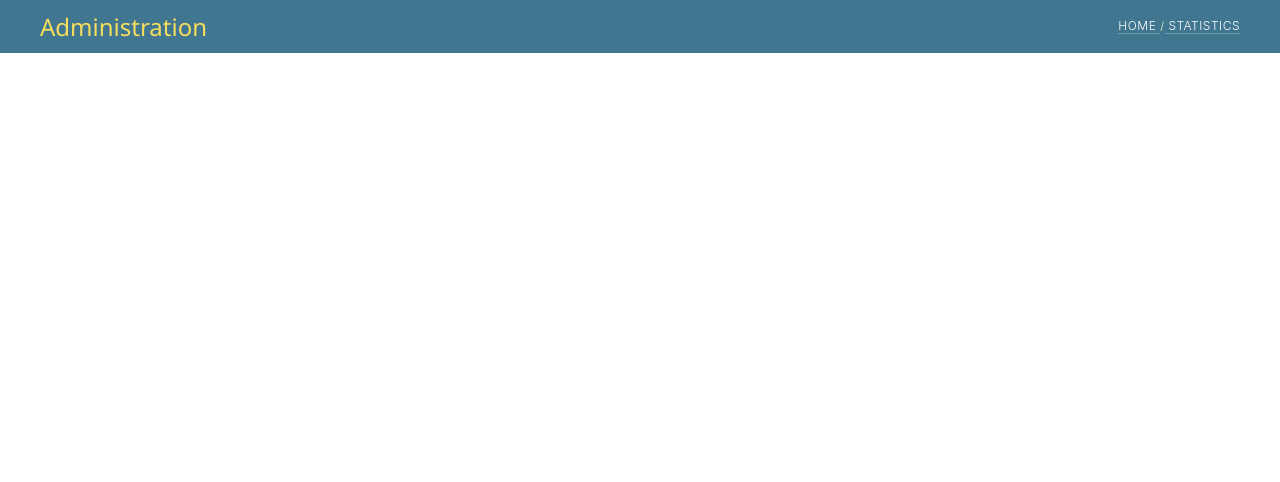
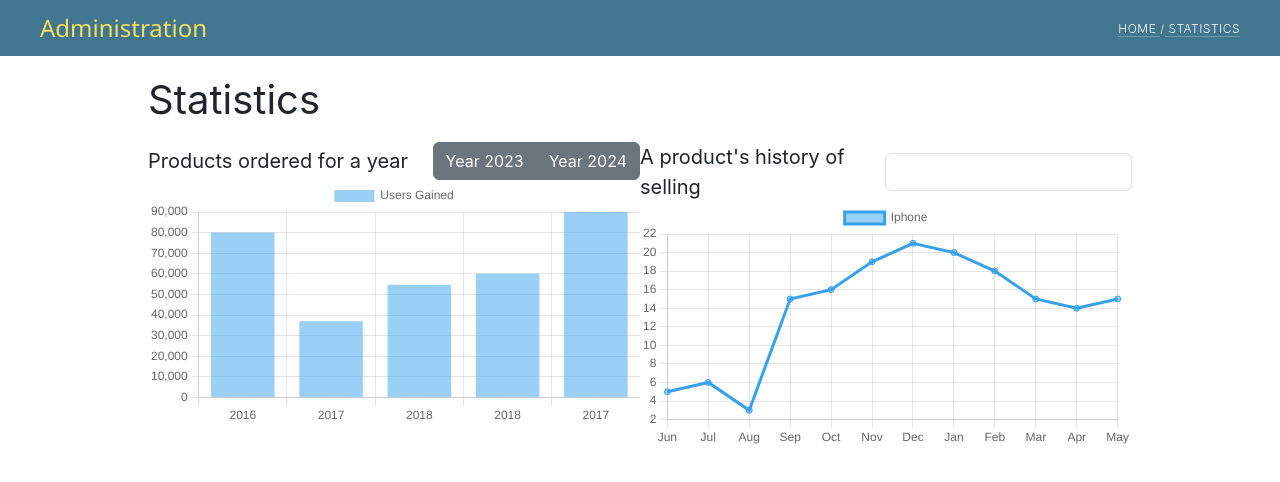
Before and after one commit to kostiadubohrii/coursework, a React (Create React App) app in the folder frontend/: page / in a window 1280 px wide. Shown: the top 482 px of the page. Built offline with nearby package versions, Linux system fonts and the light colour scheme.

Commit message:
charts update

```diff
--- a/frontend/src/components/app/App.js
+++ b/frontend/src/components/app/App.js
@@ -1,9 +1,12 @@
 import AdminPanel from "../adminPanel/AdminPanel";
-
+import Statistics from "../statPage/Statistics";
 
 function App() {
   return (
-    <AdminPanel/>
+    <>
+      <AdminPanel/>
+      <Statistics/>
+    </>
   );
 }
 
--- /dev/null
+++ b/frontend/src/components/customCharts/BarChart.js
@@ -0,0 +1,37 @@
+import { useState } from 'react';
+
+import {ButtonGroup, Button} from 'react-bootstrap';
+import './styles.scss';
+import {Bar} from 'react-chartjs-2';
+import {Chart as ChartJS} from 'chart.js/auto';
+
+import {UserData} from '../../services/data';
+
+
+const BarChart = () => {
+  const [userData, setUserData] = useState({
+    labels: UserData.map((data) => data.year),
+    datasets: [{
+      label: "Users Gained",
+      data: UserData.map((data) => data.userGain)
+    }]
+  });
+    return (
+        <div className="section">
+            <div className="section_settings">
+                <div className="title">Products ordered for a year</div>
+                <div clasNames="panel">
+                    <ButtonGroup>
+                        <Button variant="secondary">Year 2023</Button>
+                        <Button variant="secondary">Year 2024</Button>
+                    </ButtonGroup>
+                </div>
+            </div>
+            <div class="chart">
+                <Bar data={userData} />
+            </div>
+        </div>
+    )
+}
+
+export default BarChart;
--- /dev/null
+++ b/frontend/src/components/customCharts/ProductChart.js
@@ -0,0 +1,121 @@
+import { useState, useEffect, useCallback, useRef } from 'react';
+
+import Form from 'react-bootstrap/Form';
+import './styles.scss';
+import {Line} from 'react-chartjs-2';
+import {Chart as ChartJS} from 'chart.js/auto';
+
+
+const SearchPanel = () => {
+	const [name, setName] = useState('');
+	const [data, setData] = useState([{ name: 'Apple Iphone' }, { name: 'Apple watch' }, { name: 'HP M27fq' }]);
+	const [results, setResults] = useState([]);
+	const [product, setProduct] = useState(null);
+
+	const dropdownRef = useRef(null);
+
+	const handleChange = useCallback((e) => {
+	  setName(e.target.value);
+	}, []);
+
+	useEffect(() => {
+	  setResults(searchProduct(data, name));
+	}, [name]);
+
+	function searchProduct(items, name) {
+	  name = name.toLowerCase().replace(/\s/g, '');
+	  if (name.length === 0) {
+		 return items;
+	  }
+
+	  return items.filter((item) => {
+		 return item.name.toLowerCase().replace(/\s/g, '').indexOf(name) > -1;
+	  });
+	}
+
+	function toggleDisplay(toRemove){
+		if (toRemove) {
+			dropdownRef.current.classList.remove('display-block');
+			dropdownRef.current.classList.add('display-none');
+		}else {
+			dropdownRef.current.classList.remove('display-none');
+			dropdownRef.current.classList.add('display-block');
+		}
+	}
+
+	const handleClickOutside = (event) => {
+		if (dropdownRef.current && !dropdownRef.current.contains(event.target)) {
+			toggleDisplay(true)
+		}
+	};
+
+	useEffect(() => {
+		document.addEventListener('mousedown', handleClickOutside);
+
+		return () => {
+		  document.removeEventListener('mousedown', handleClickOutside);
+		};
+
+	}, []);
+
+	const handleClick = () => {
+		toggleDisplay(false)
+	}
+
+	const handleItemClick = (product) => {
+		setProduct(product)
+	}
+
+	useEffect(() => {
+		toggleDisplay(true)
+	}, [product])
+
+
+	return (
+	  <>
+		 <Form.Control
+		 		type="name"
+				id="name"
+				onChange={(e) => handleChange(e)}
+				onClick={handleClick}/>
+		 <div className="dropdown display-none" ref={dropdownRef}>
+			<ul>
+				{
+					results.map((item, i) => {
+						return <li key={i} onClick={() => handleItemClick(item)}>{item.name}</li>
+					})
+				}
+			</ul>
+		 </div>
+	  </>
+	);
+ };
+
+const ProductChart = () => {
+	const [userData, setUserData] = useState({
+			labels: ['Jun', 'Jul', 'Aug','Sep','Oct','Nov','Dec','Jan','Feb',"Mar",'Apr','May'],
+			datasets:[
+				{
+					label: 'Iphone',
+					data: [5, 6, 3, 15, 16, 19, 21, 20, 18, 15, 14, 15],
+					}
+			]
+  		});
+
+
+    return (
+        <div class="section">
+            <div class="section_settings">
+                <div class="title">A product's history of selling</div>
+                <div class="search">
+                   <SearchPanel/>
+                </div>
+            </div>
+            <div class="chart">
+                <Line data={userData}/>
+            </div>
+        </div>
+    )
+}
+
+export default ProductChart;
--- /dev/null
+++ b/frontend/src/components/customCharts/styles.scss
@@ -0,0 +1,45 @@
+.section {
+    width: 800px;
+    margin-top: 10px;
+    &_settings {
+        display: flex;
+        justify-content: space-between;
+        align-items: center;
+        .title {
+            font-size: 20px;
+        }
+        .search {
+            .dropdown {
+                position: fixed;
+                max-height: 140px;
+                width: 215px;
+                box-shadow: 0 4px 6px -1px rgb(0 0 0 / 0.1), 0 2px 4px -2px rgb(0 0 0 / 0.1);
+                overflow-y: scroll;
+                ul {
+                    padding-top: 5px;
+                    padding: 0;
+                    margin: 0;
+                    margin-bottom: 10px;
+                    li {
+                        padding-left: 10px;
+                        height: 30px;
+                        font-size: 18px;
+                        cursor: pointer;
+                        &:hover {
+                            box-shadow: 0 4px 6px -1px rgb(0 0 0 / 0.1), 0 2px 4px -2px rgb(0 0 0 / 0.1);
+
+                         }
+                    }
+
+                }
+            }
+        }
+    }
+}
+
+.display-none {
+    display: none;
+}
+.display-block {
+    display: block;
+}
--- /dev/null
+++ b/frontend/src/components/statPage/Statistics.js
@@ -0,0 +1,39 @@
+import 'chart.js';
+import './statistics.scss';
+
+import BarChart from '../customCharts/BarChart';
+import ProductChart from '../customCharts/ProductChart'
+
+const Statistics = () => {
+    return (
+        <div className='custom-container'>
+            <h1 className="title">Statistics</h1>
+            <div className="menu">
+                <BarChart/>
+                <ProductChart/>
+                {/* <div class="section section_doughnuts">
+                    <div class="divider"> */}
+
+                        {/* <div class="doughtnut doughtnut_ordered-products">
+                            <div class="title-settings">
+                                <div class="title">Products ordered</div>
+                                <div class="setting">
+                                    <div class="btn-group" role="group2" aria-label="Basic radio toggle button group">
+                                        <button type="button" class="btn btn-outline-primary">TOP 5</button>
+                                        <button type="button" class="btn btn-outline-primary">TOP 10</button>
+                                        <button type="button" class="btn btn-outline-primary">TOP 15</button>
+                                    </div>
+                                </div>
+                            </div>
+                            <div class="diagram produts-ordered-chart">
+                                <canvas id="produts-ordered-chart"></canvas>
+                            </div>
+                        </div> */}
+                    {/* </div>
+                </div> */}
+            </div>
+        </div>
+    )
+}
+
+export default Statistics;
--- /dev/null
+++ b/frontend/src/components/statPage/statistics.scss
@@ -0,0 +1,13 @@
+.custom-container {
+    width: 80vw;
+    margin: 0 auto;
+    padding: 20px;
+    .title{
+        font-weight: 400;
+    }
+    .menu {
+        display: flex;
+        justify-content: space-between;
+
+    }
+}
--- a/frontend/src/index.js
+++ b/frontend/src/index.js
@@ -1,6 +1,7 @@
 import React from 'react';
 import ReactDOM from 'react-dom/client';
 import App from './components/app/App';
+import 'bootstrap/dist/css/bootstrap.min.css';
 
 import './styles/styles.scss';
 
--- /dev/null
+++ b/frontend/src/services/data.js
@@ -0,0 +1,32 @@
+export const UserData = [
+    {
+        id: 1,
+        year: 2016,
+        userGain: 80000,
+        userLost: 823
+    },
+    {
+        id: 2,
+        year: 2017,
+        userGain: 37000,
+        userLost: 8123
+    },
+    {
+        id: 3,
+        year: 2018,
+        userGain: 54700,
+        userLost: 8423
+    },
+    {
+        id: 4,
+        year: 2018,
+        userGain: 60000,
+        userLost: 83
+    },
+    {
+        id: 5,
+        year: 2017,
+        userGain: 90000,
+        userLost: 823
+    },
+];
--- a/frontend/src/styles/styles.scss
+++ b/frontend/src/styles/styles.scss
@@ -1,4 +1,5 @@
 * {
     padding: 0;
     margin: 0;
+    font-family:-apple-system, BlinkMacSystemFont, "Segoe UI", system-ui, Roboto, "Helvetica Neue", Arial, sans-serif, "Apple Color Emoji", "Segoe UI Emoji", "Segoe UI Symbol", "Noto Color Emoji";;
 }
```
Also changed, not shown: frontend/package.json (+6 -1 lines), frontend/src/components/statPage/StatPage.js (deleted, +0 -12 lines), frontend/src/components/statPage/statStyle.scss (deleted), 1 other file (tests, documents, lock files or other folders).
